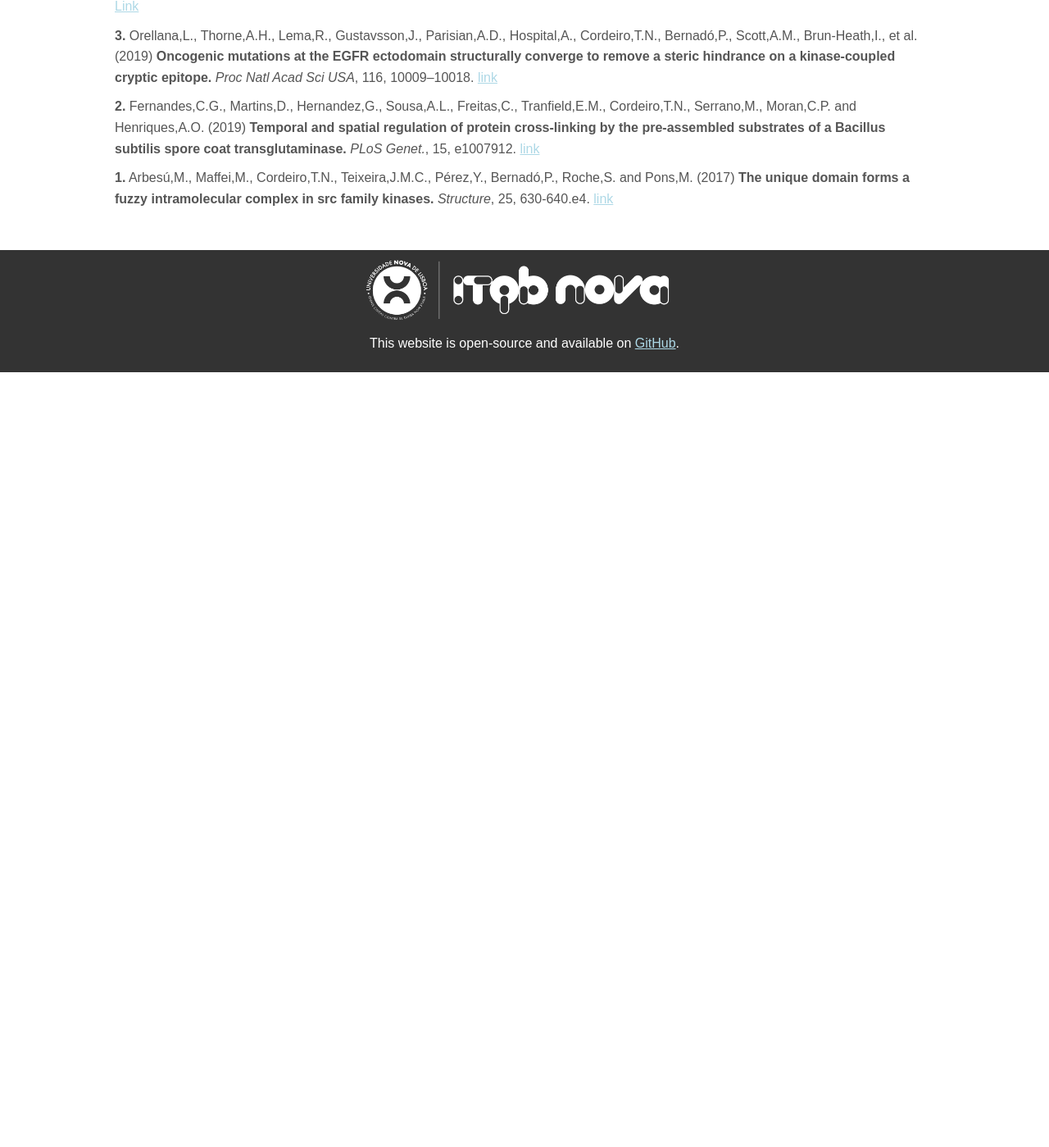
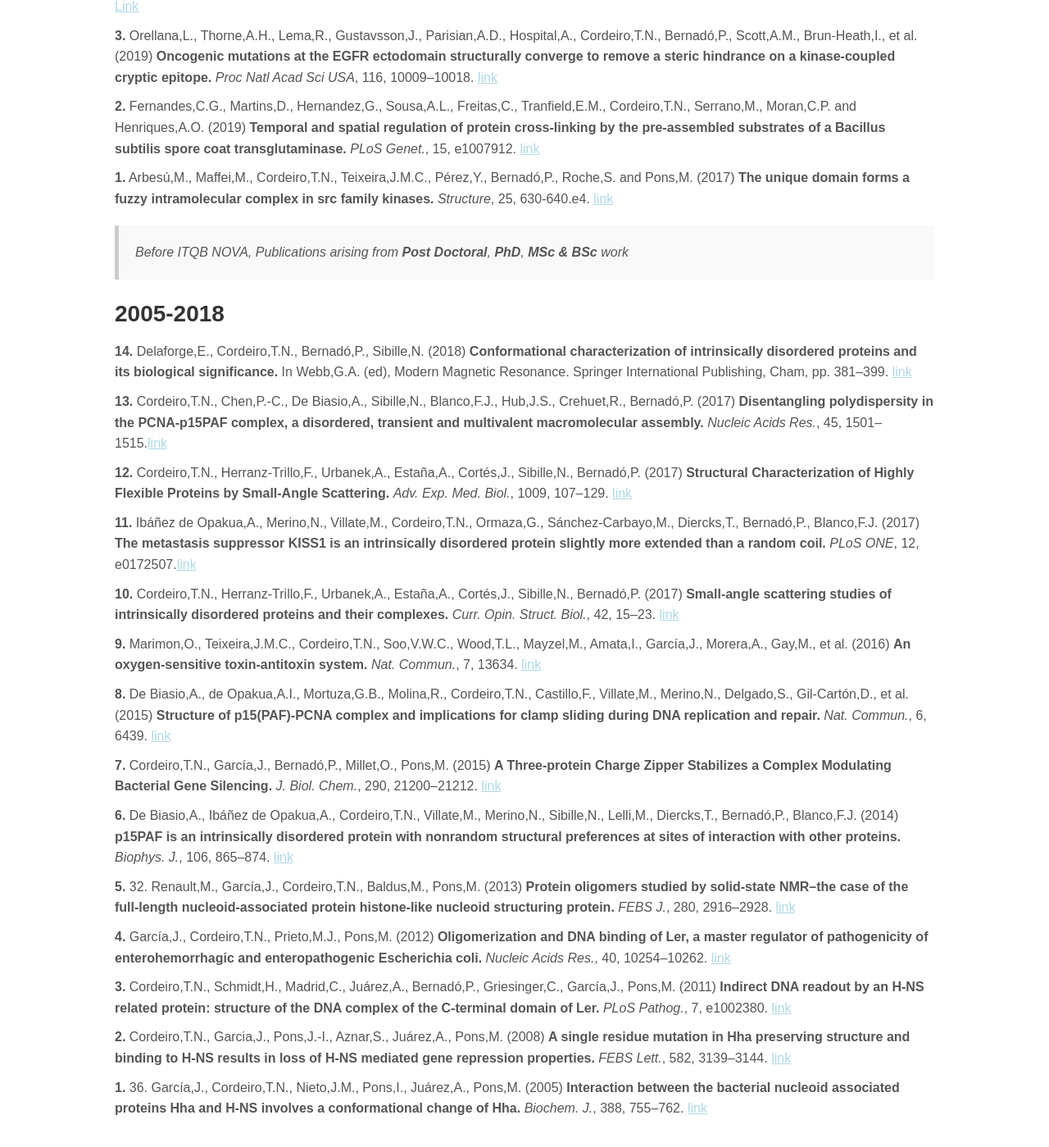
Before and after one commit to CordeiroLab/CordeiroLab.github.io, a Jekyll site: the page built from content/publications.md, in a window 1280 px wide and 1400 px high, scrolled down 5211 px. Shown: the whole window at 82% size. Built offline with Jekyll 4.4.1, drawn with Linux system fonts in a browser that asks for light colours; our own code applies the rules of GitHub Pages for plain Markdown files; before the commit the page ends 5665 px from its top, so only the background shows below that.

Commit message:
Update publications.md

```diff
--- a/content/publications.md
+++ b/content/publications.md
@@ -77,3 +77,37 @@
 **2.** Fernandes,C.G., Martins,D., Hernandez,G., Sousa,A.L., Freitas,C., Tranfield,E.M., Cordeiro,T.N., Serrano,M., Moran,C.P. and Henriques,A.O. (2019) **Temporal and spatial regulation of protein cross-linking by the pre-assembled substrates of a Bacillus subtilis spore coat transglutaminase.** *PLoS Genet.*, 15, e1007912. [link](https://doi.org/10.1371/journal.pgen.1007912)
 
 **1.** Arbesú,M., Maffei,M., Cordeiro,T.N., Teixeira,J.M.C., Pérez,Y., Bernadó,P., Roche,S. and Pons,M. (2017) **The unique domain forms a fuzzy intramolecular complex in src family kinases.** *Structure*, 25, 630-640.e4. [link](https://doi.org/10.1016/j.str.2017.02.011)
+
+>
+> Before ITQB NOVA, Publications arising from **Post Doctoral**, **PhD**, **MSc & BSc** work
+>
+
+## 2005-2018
+
+**14.** Delaforge,E., Cordeiro,T.N., Bernadó,P., Sibille,N. (2018) **Conformational characterization of intrinsically disordered proteins and its biological significance.** In Webb,G.A. (ed), Modern Magnetic Resonance. Springer International Publishing, Cham, pp. 381–399. [link](https://doi.org/10.1007/978-3-319-28388-3_52)
+
+**13.** Cordeiro,T.N., Chen,P.-C., De Biasio,A., Sibille,N., Blanco,F.J., Hub,J.S., Crehuet,R., Bernadó,P. (2017) **Disentangling polydispersity in the PCNA-p15PAF complex, a disordered, transient and multivalent macromolecular assembly.** *Nucleic Acids Res.*, 45, 1501–1515.[link](https://doi.org/10.1093/nar/gkw1183)
+
+**12.** Cordeiro,T.N., Herranz-Trillo,F., Urbanek,A., Estaña,A., Cortés,J., Sibille,N., Bernadó,P. (2017) **Structural Characterization of Highly Flexible Proteins by Small-Angle Scattering.** *Adv. Exp. Med. Biol.*, 1009, 107–129. [link](https://doi.org/10.1007/978-981-10-6038-0_7)
+
+**11.** Ibáñez de Opakua,A., Merino,N., Villate,M., Cordeiro,T.N., Ormaza,G., Sánchez-Carbayo,M., Diercks,T., Bernadó,P., Blanco,F.J. (2017) **The metastasis suppressor KISS1 is an intrinsically disordered protein slightly more extended than a random coil.** *PLoS ONE*, 12, e0172507.[link](https://doi.org/10.1371/journal.pone.0172507)
+
+**10.** Cordeiro,T.N., Herranz-Trillo,F., Urbanek,A., Estaña,A., Cortés,J., Sibille,N., Bernadó,P. (2017) **Small-angle scattering studies of intrinsically disordered proteins and their complexes.** *Curr. Opin. Struct. Biol.*, 42, 15–23. [link](https://doi.org/10.1016/j.sbi.2016.10.011)
+
+**9.** Marimon,O., Teixeira,J.M.C., Cordeiro,T.N., Soo,V.W.C., Wood,T.L., Mayzel,M., Amata,I., García,J., Morera,A., Gay,M., et al. (2016) **An oxygen-sensitive toxin-antitoxin system.** *Nat. Commun.*, 7, 13634. [link](https://doi.org/10.1038/ncomms13634)
+
+**8.** De Biasio,A., de Opakua,A.I., Mortuza,G.B., Molina,R., Cordeiro,T.N., Castillo,F., Villate,M., Merino,N., Delgado,S., Gil-Cartón,D., et al. (2015) **Structure of p15(PAF)-PCNA complex and implications for clamp sliding during DNA replication and repair.** *Nat. Commun.*, 6, 6439. [link](https://doi.org/10.1038/ncomms7439)
+
+**7.** Cordeiro,T.N., García,J., Bernadó,P., Millet,O., Pons,M. (2015) **A Three-protein Charge Zipper Stabilizes a Complex Modulating Bacterial Gene Silencing.** *J. Biol. Chem.*, 290, 21200–21212. [link](https://doi.org/10.1074/jbc.M114.630400)
+
+**6.** De Biasio,A., Ibáñez de Opakua,A., Cordeiro,T.N., Villate,M., Merino,N., Sibille,N., Lelli,M., Diercks,T., Bernadó,P., Blanco,F.J. (2014) **p15PAF is an intrinsically disordered protein with nonrandom structural preferences at sites of interaction with other proteins.** *Biophys. J.*, 106, 865–874. [link](https://doi.org/10.1016/j.bpj.2013.12.046)
+
+**5.** 32. Renault,M., García,J., Cordeiro,T.N., Baldus,M., Pons,M. (2013) **Protein oligomers studied by solid-state NMR--the case of the full-length nucleoid-associated protein histone-like nucleoid structuring protein.** *FEBS J.*, 280, 2916–2928. [link]( https://doi.org/10.1111/febs.12297)
+
+**4.** García,J., Cordeiro,T.N., Prieto,M.J., Pons,M. (2012) **Oligomerization and DNA binding of Ler, a master regulator of pathogenicity of enterohemorrhagic and enteropathogenic Escherichia coli.** *Nucleic Acids Res.*, 40, 10254–10262. [link](https://doi.org/10.1093/nar/gks846)
+
+**3.** Cordeiro,T.N., Schmidt,H., Madrid,C., Juárez,A., Bernadó,P., Griesinger,C., García,J., Pons,M. (2011) **Indirect DNA readout by an H-NS related protein: structure of the DNA complex of the C-terminal domain of Ler.** *PLoS Pathog.*, 7, e1002380. [link](https://doi.org/10.1371/journal.ppat.1002380)
+
+**2.** Cordeiro,T.N., Garcia,J., Pons,J.-I., Aznar,S., Juárez,A., Pons,M. (2008) **A single residue mutation in Hha preserving structure and binding to H-NS results in loss of H-NS mediated gene repression properties.** *FEBS Lett.*, 582, 3139–3144. [link](https://doi.org/10.1016/j.febslet.2008.07.037)
+
+**1.** 36. García,J., Cordeiro,T.N., Nieto,J.M., Pons,I., Juárez,A., Pons,M. (2005) **Interaction between the bacterial nucleoid associated proteins Hha and H-NS involves a conformational change of Hha.** *Biochem. J.*, 388, 755–762. [link](https://doi.org/10.1042/BJ20050002)
```
